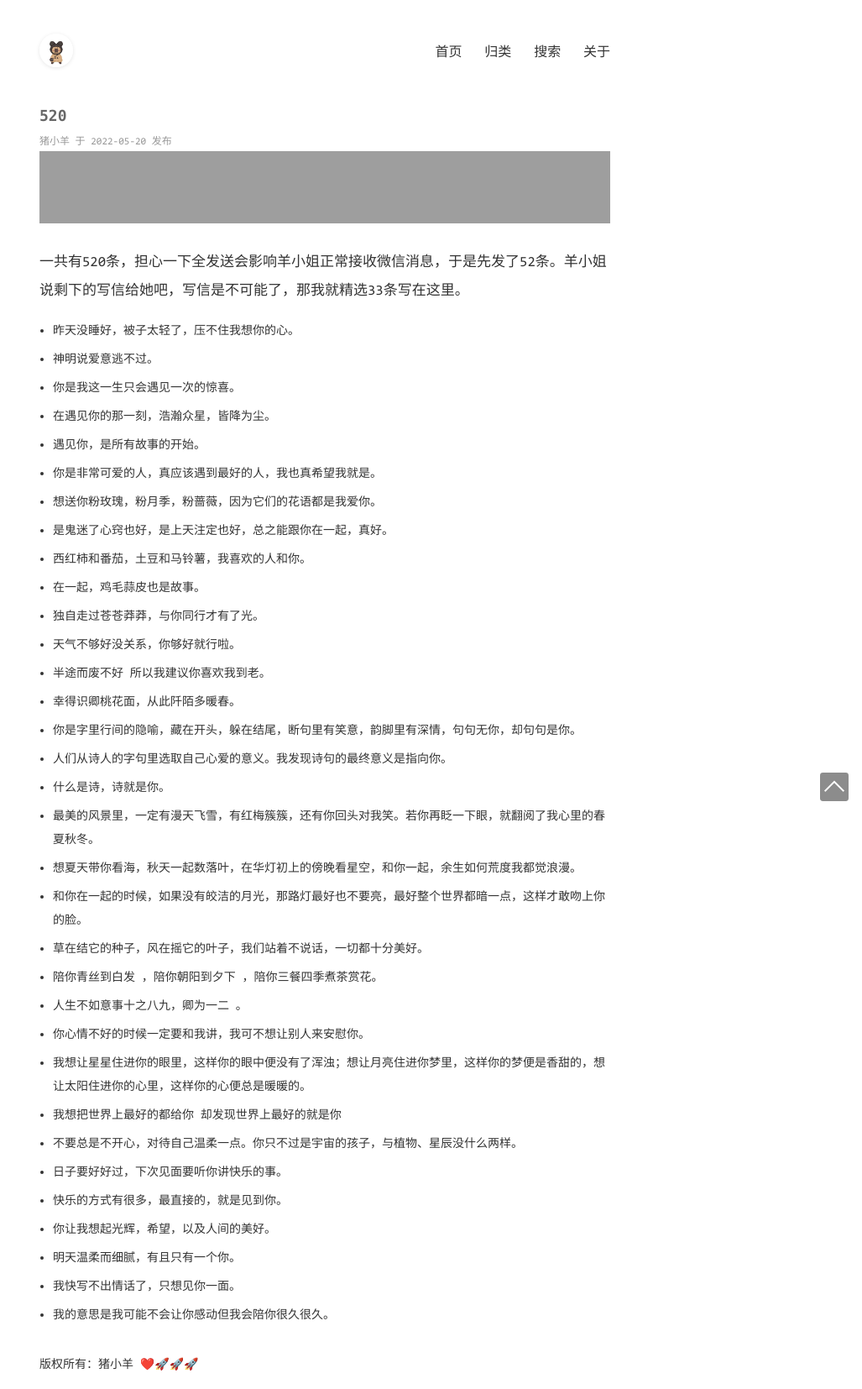
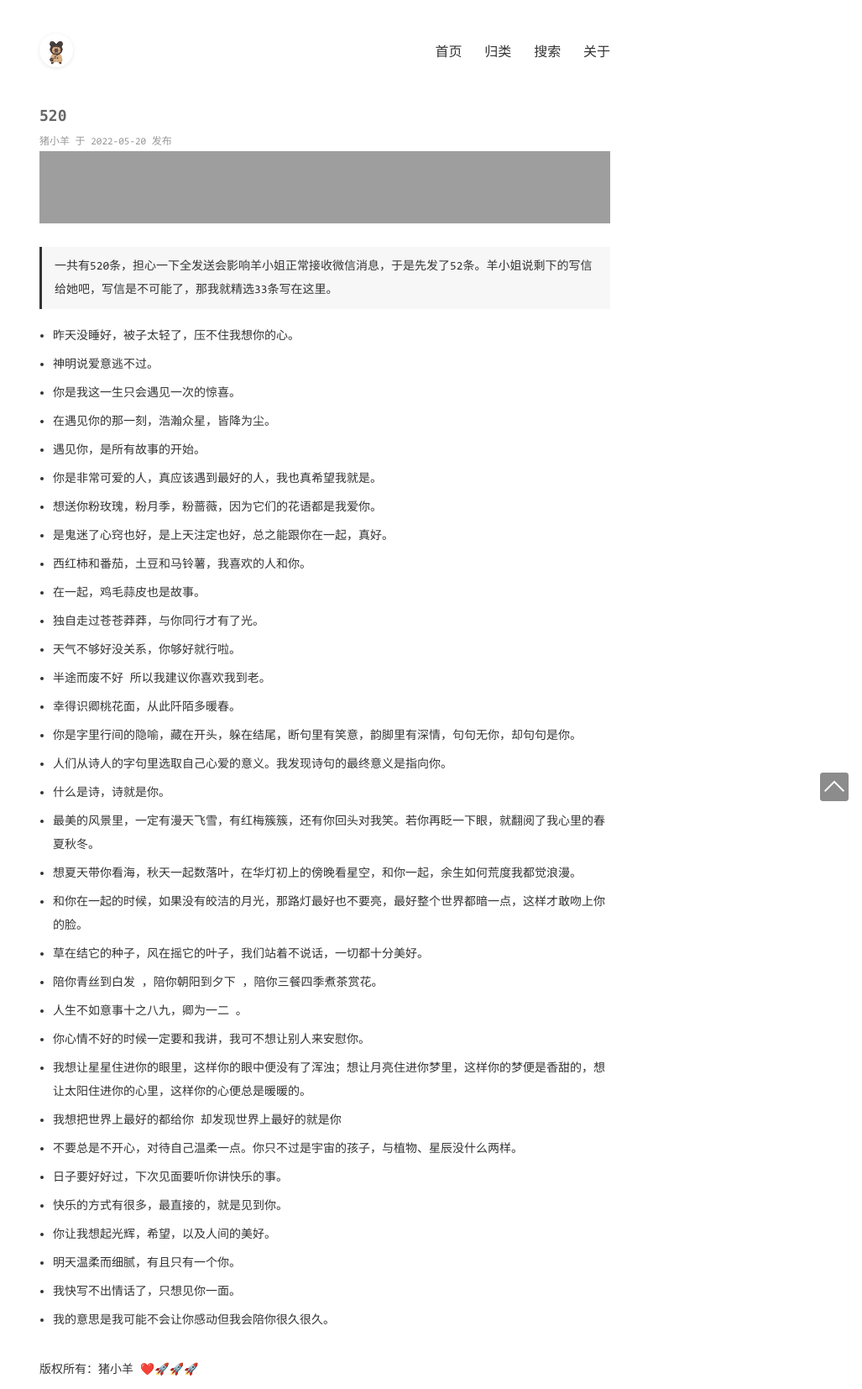
Before and after one commit to acabin/acabin.github.io, a Jekyll site: the page built from _posts/2022-05-20-五月二十日.md, in a window 1280 px wide. Shown: the whole page at 84% size, without its empty margins (253-1280 px from the left). Built offline with Jekyll 4.4.1, drawn with Linux system fonts in a browser that asks for light colours; grey boxes are pictures that could not be loaded.

```diff
--- a/_posts/2022-05-20-五月二十日.md
+++ b/_posts/2022-05-20-五月二十日.md
@@ -8,8 +8,8 @@ extMath: false
 
 <iframe src="//music.163.com/outchain/player?type=2&id=156193&auto=1&height=66" frameborder="0" width="100%" height="86px" ></iframe>
 
-一共有520条，担心一下全发送会影响羊小姐正常接收微信消息，于是先发了52条。羊小姐说剩下的写信给她吧，写信是不可能了，那我就精选33条写在这里。
----
+> 一共有520条，担心一下全发送会影响羊小姐正常接收微信消息，于是先发了52条。羊小姐说剩下的写信给她吧，写信是不可能了，那我就精选33条写在这里。
+
 
 - 昨天没睡好，被子太轻了，压不住我想你的心。
 
```
